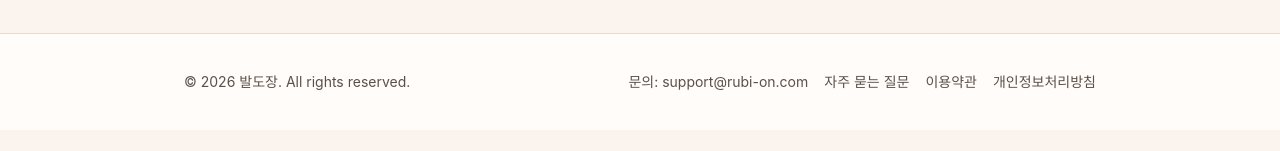
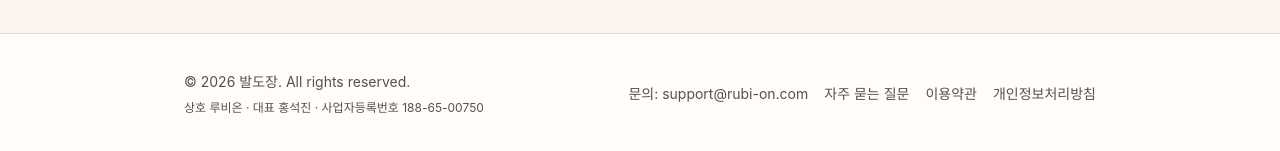
Before and after one commit to ronypoong/pawstamp-landing, a React (Vite) app: page / in a window 1280 px wide. Shown: the part 2300-2451 px from the top of the page. Before the commit the page ends 2430 px from the top, so only its background shows below. Built offline with nearby package versions, Linux system fonts and the light colour scheme; no server answers.

Commit message:
feat(landing): 푸터에 사업자 정보(루비온·188-65-00750) 표기
Co-Authored-By: Claude Opus 5.5 <noreply@anthropic.com>

```diff
--- a/src/components/Footer.tsx
+++ b/src/components/Footer.tsx
@@ -1,12 +1,16 @@
 import { Link } from "react-router-dom";
 
 const CONTACT_EMAIL = "support@rubi-on.com";
+const BUSINESS_INFO = "상호 루비온 · 대표 홍석진 · 사업자등록번호 188-65-00750";
 
 export function Footer() {
   return (
     <footer className="site-footer" id="contact">
       <div className="container footer-row">
-        <div>© {new Date().getFullYear()} 발도장. All rights reserved.</div>
+        <div className="footer-company">
+          <div>© {new Date().getFullYear()} 발도장. All rights reserved.</div>
+          <div className="footer-business">{BUSINESS_INFO}</div>
+        </div>
         <div className="footer-links">
           <a href={`mailto:${CONTACT_EMAIL}`}>문의: {CONTACT_EMAIL}</a>
           {/* 정적 페이지(public/guide.html) — SPA 라우트가 아니라 일반 링크로 연다. */}
--- a/src/styles.css
+++ b/src/styles.css
@@ -1529,6 +1529,11 @@ a:hover {
   align-items: center;
 }
 
+.footer-business {
+  margin-top: 4px;
+  font-size: 12px;
+}
+
 .footer-links {
   display: flex;
   flex-wrap: wrap;
```
